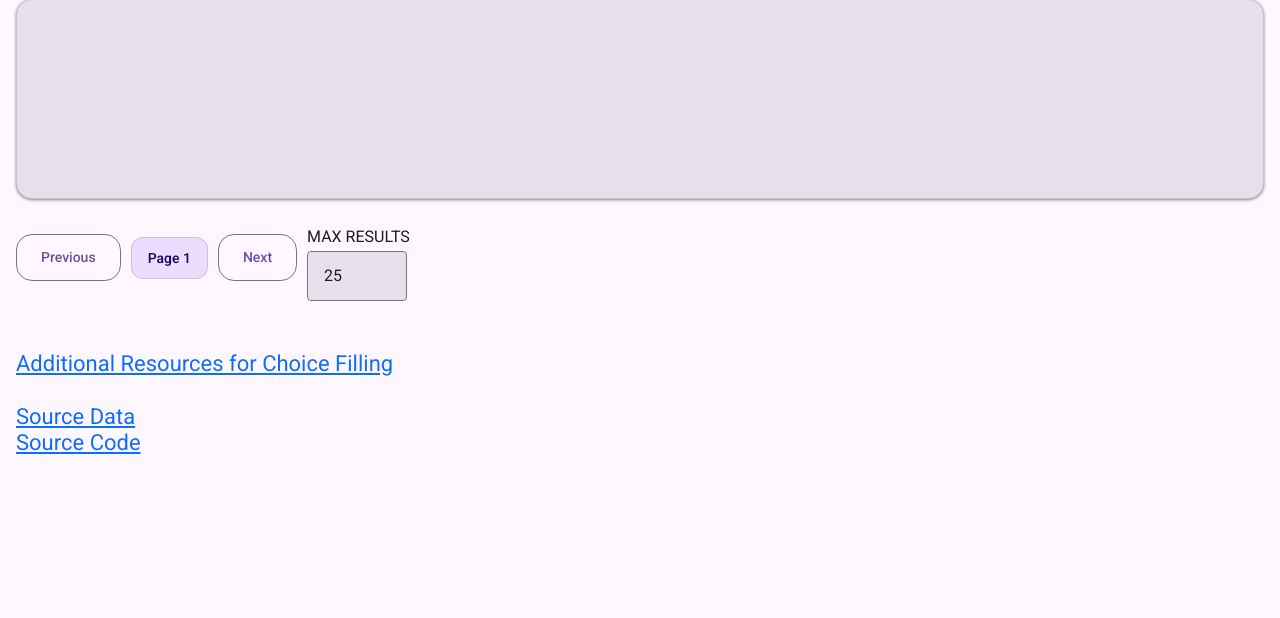
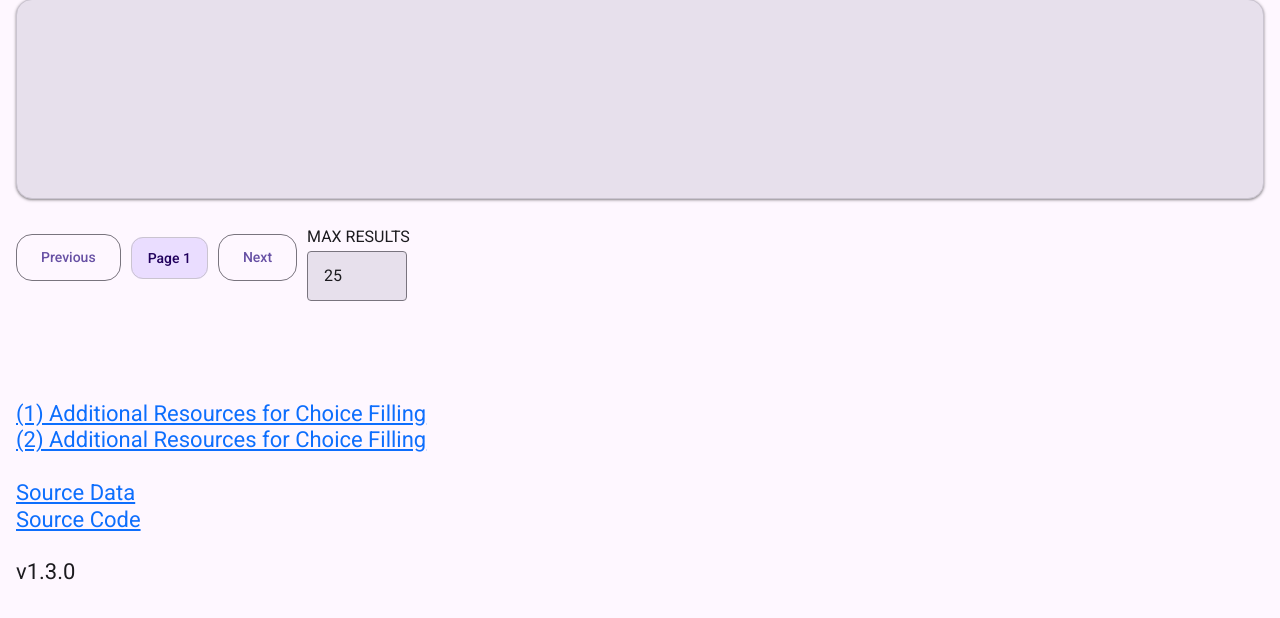
Before and after one commit to git-divy/uptac, a Flask app: page / in a window 1280 px wide. Shown: the part 420-1038 px from the top of the page. Before the commit the page ends 874 px from the top, so only its background shows below. Run offline with Flask 3, Linux system fonts and the light colour scheme; data that the repository does not hold is empty; parts of the project's set-up code (start-up, migrations or seed data) failed here and were passed over.

Commit message:
Update index.html
Added res2

```diff
--- a/templates/index.html
+++ b/templates/index.html
@@ -376,7 +376,7 @@
         flex-wrap: wrap; /* allows wrapping on small screens */
         background: var(--md-sys-color-surface) !important;
         /*border: 1px solid var(--md-sys-color-outline-variant) !important;*/
-        margin-bottom: 50px;
+        margin-bottom: 100px;
       }
 
       .form-label-mb-0 {
@@ -592,7 +592,9 @@
       </div>
     </div>
     <h5>
-      <a href="/res">Additional Resources for Choice Filling</a>
+      <a href="/res">(1) Additional Resources for Choice Filling</a>
+      <br />
+      <a href="/res2">(2) Additional Resources for Choice Filling</a>
       <br />
       <br />
       <a
@@ -601,6 +603,8 @@
       >
       <br />
       <a href="https://github.com/git-divy/uptac">Source Code</a>
+      <br /><br />
+      <p>v1.3.0</p>
     </h5>
 
     <script>
```
